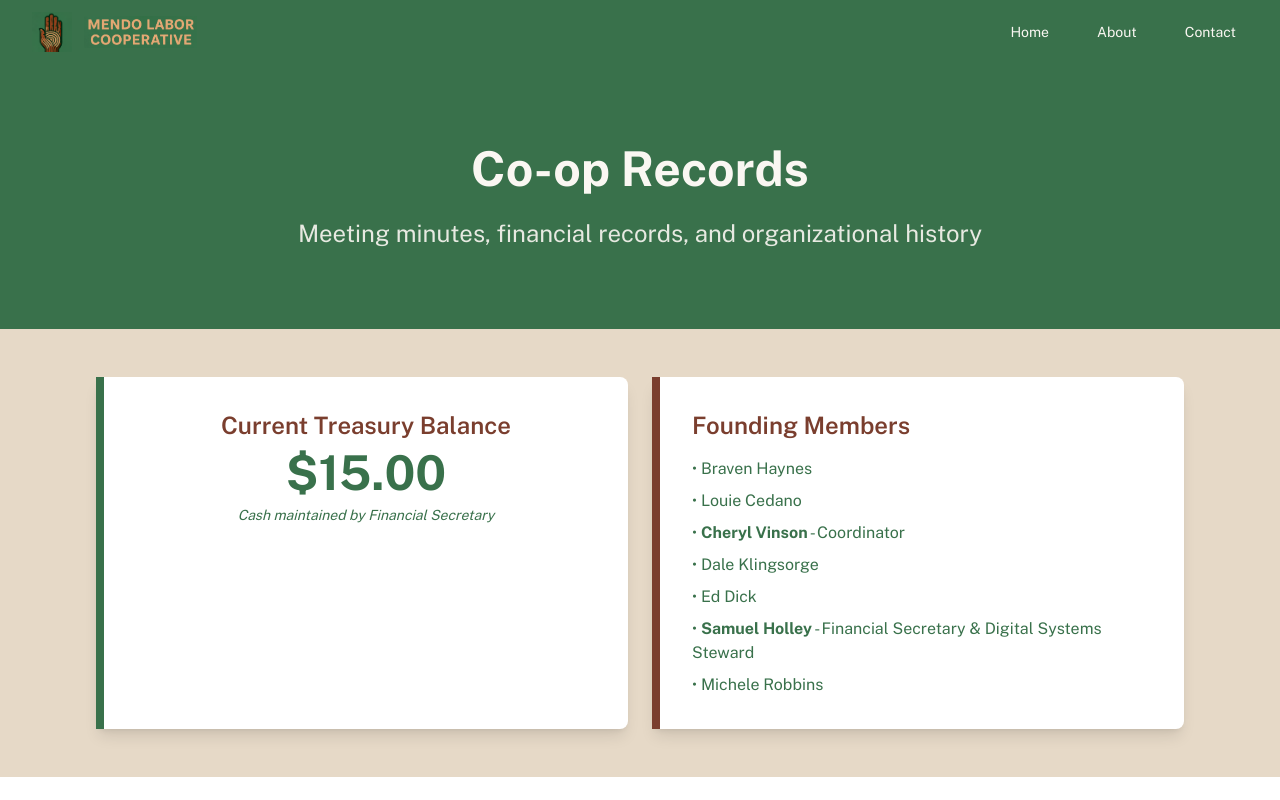
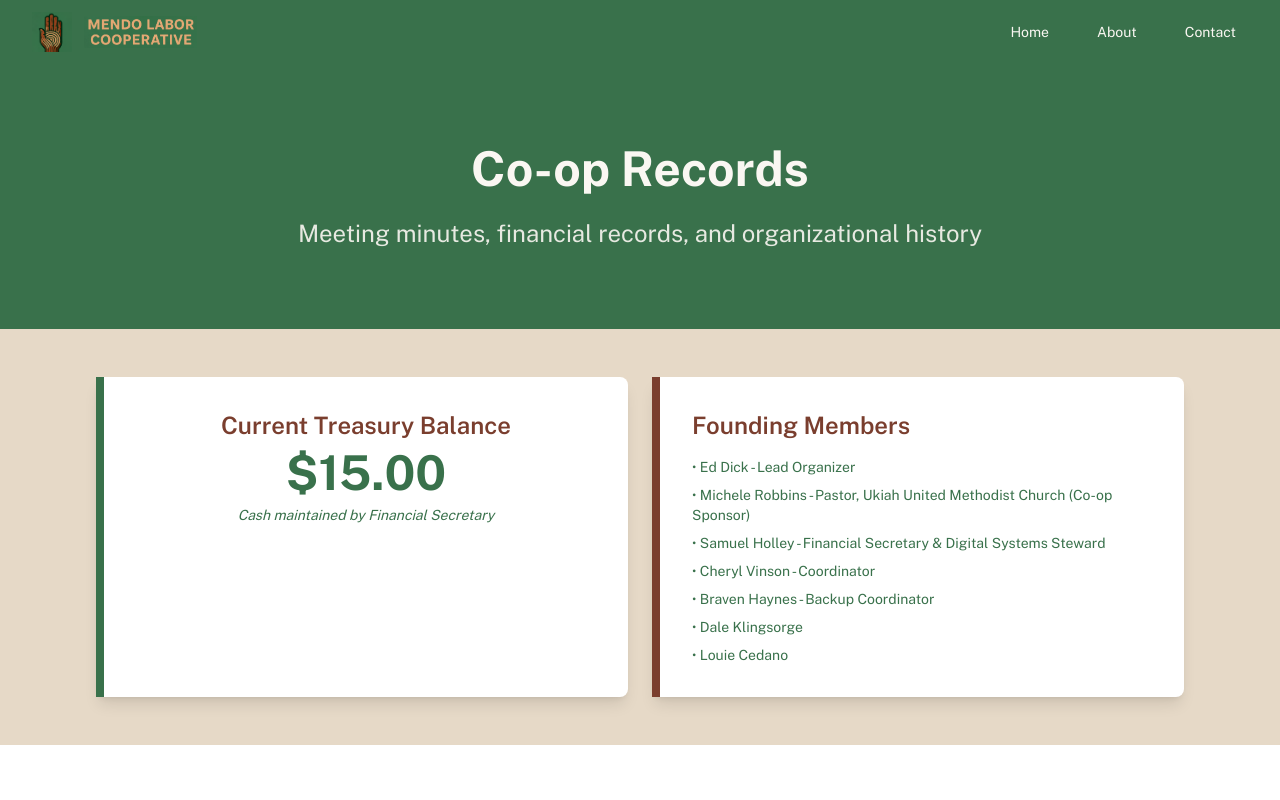
Before and after one commit to samuelmholley1/mendolaborcoop.ukiahumc.org, a Next.js app: page /records in a window 1280 px wide. Shown: the top 800 px of the page. Built offline with nearby package versions, Linux system fonts and the light colour scheme.

Commit message:
Reorder founding members by role: Ed Dick as Lead Organizer, Michele Robbins with church sponsor note, Braven as Backup Coordinator

```diff
--- a/pages/records.tsx
+++ b/pages/records.tsx
@@ -45,14 +45,14 @@ const RecordsPage: React.FC = () => {
                 <h2 className="text-2xl font-headline font-semibold text-redwood mb-4">
                   Founding Members
                 </h2>
-                <ul className="space-y-2 text-moss font-body">
-                  <li>• Braven Haynes</li>
+                <ul className="space-y-2 text-moss font-body text-sm">
+                  <li>• Ed Dick - Lead Organizer</li>
+                  <li>• Michele Robbins - Pastor, Ukiah United Methodist Church (Co-op Sponsor)</li>
+                  <li>• Samuel Holley - Financial Secretary & Digital Systems Steward</li>
+                  <li>• Cheryl Vinson - Coordinator</li>
+                  <li>• Braven Haynes - Backup Coordinator</li>
+                  <li>• Dale Klingsorge</li>
                   <li>• Louie Cedano</li>
-                  <li>• <strong>Cheryl Vinson</strong> - Coordinator</li>
-                  <li>• Dale Klingsorge</li>
-                  <li>• Ed Dick</li>
-                  <li>• <strong>Samuel Holley</strong> - Financial Secretary & Digital Systems Steward</li>
-                  <li>• Michele Robbins</li>
                 </ul>
               </div>
             </div>
```
